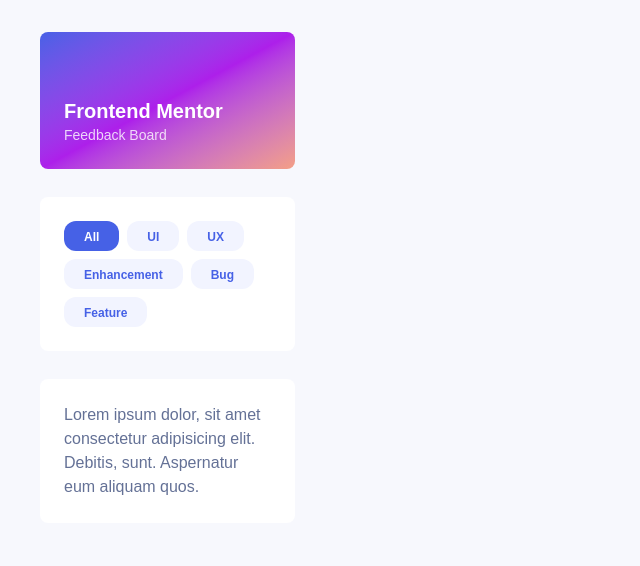
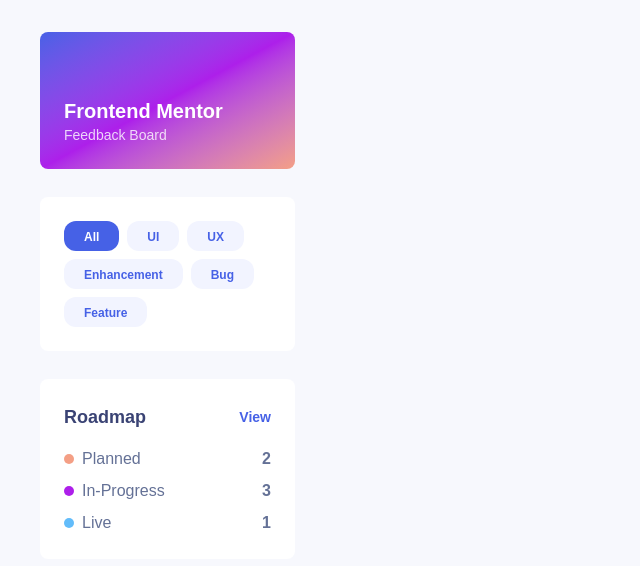
Before and after one commit to miljan-gajic/product-feedback, a Next.js app: page / in a window 1280 px wide. Shown: the top 566 px of the page, without its empty margins (0-640 px from the left). Built offline with nearby package versions, Linux system fonts and the light colour scheme.

Commit message:
adding a list from aside element

```diff
--- a/src/app/globals.css
+++ b/src/app/globals.css
@@ -4,11 +4,13 @@
   --main-bg: #f7f8fd;
   --secondary-bg: #f2f4ff;
   --main-text-clr: #647196;
+  --secondary-text-clr: #3a4374;
 
   --primary-pink: #ad1fea;
   --secondary-blue: #4661e6;
   --accent-orange: #f49f85;
   --accent-grey: #cfd7ff;
+  --accent-light-blue: #62bcfa;
 
   --border-clr: #979797;
 }
@@ -21,6 +23,8 @@
   --color-main-border: var(--border-clr);
   --color-secondary-bg: var(--secondary-bg);
   --color-hover: var(--accent-grey);
+  --color-secondary-text: var(--secondary-text-clr);
+  --color-accent-blue: var(--accent-light-blue);
 }
 
 @media (prefers-color-scheme: dark) {
--- a/src/app/page.tsx
+++ b/src/app/page.tsx
@@ -1,5 +1,6 @@
 import { Aside } from '@/components/Aside/Aside';
 import { Card } from '@/components/Card/Card';
+import { List } from '@/components/List/List';
 import { Logo } from '@/components/Logo/Logo';
 import { Tag } from '@/components/Tag/Tag';
 
@@ -17,10 +18,7 @@
           <Tag tagContent="Feature" />
         </Card>
         <Card>
-          <p>
-            Lorem ipsum dolor, sit amet consectetur adipisicing elit. Debitis,
-            sunt. Aspernatur eum aliquam quos.
-          </p>
+          <List listItems={[]} title="" />
         </Card>
       </Aside>
     </>
--- a/src/components/List/List.tsx
+++ b/src/components/List/List.tsx
@@ -1,4 +1,24 @@
 import { cn } from '@/utils/cn';
+import Link from 'next/link';
+import { ListItem, ListItemProps } from './ListItem';
+
+const dummyData: ListItemProps[] = [
+  {
+    type: 'planned',
+    amount: 2,
+    label: 'Planned',
+  },
+  {
+    type: 'in-progress',
+    amount: 3,
+    label: 'In-Progress',
+  },
+  {
+    type: 'live',
+    amount: 1,
+    label: 'Live',
+  },
+];
 
 type ListProps = {
   listItems: string[];
@@ -7,5 +27,23 @@
 };
 
 export function List({}: ListProps) {
-  return <div className={cn('flex flex-col gap-4')}></div>;
+  return (
+    <div className={cn('flex flex-col gap-4 w-full')}>
+      <div className="flex flex-row justify-between items-center">
+        <p className="font-bold text-lg text-secondary-text">Roadmap</p>
+        <Link href="#" prefetch>
+          <p className="underline-offset-2 hover:underline text-secondary text-sm font-semibold">
+            View
+          </p>
+        </Link>
+      </div>
+      <div>
+        <ul className="space-y-2">
+          {dummyData.map(({ type, label, amount }, idx) => (
+            <ListItem type={type} label={label} amount={amount} key={idx} />
+          ))}
+        </ul>
+      </div>
+    </div>
+  );
 }
--- /dev/null
+++ b/src/components/List/ListItem.tsx
@@ -0,0 +1,32 @@
+import { cn } from '@/utils/cn';
+import React from 'react';
+
+type ListItemType = 'in-progress' | 'live' | 'planned';
+
+export type ListItemProps = {
+  type: ListItemType;
+  label: string;
+  amount: number;
+};
+
+export function ListItem({ type, label, amount }: ListItemProps) {
+  const typeColorLookup: Record<ListItemType, string> = {
+    'in-progress': 'bg-primary',
+    live: 'bg-accent-blue',
+    planned: 'bg-accent',
+  };
+  return (
+    <li className="flex items-center justify-between">
+      <div className="flex items-center">
+        <div
+          className={cn(
+            'w-2.5 h-2.5 rounded-full mr-2',
+            `${typeColorLookup[type]}`
+          )}
+        ></div>
+        <span className="text-base">{label}</span>
+      </div>
+      <span className="font-bold text-base">{amount}</span>
+    </li>
+  );
+}
```
